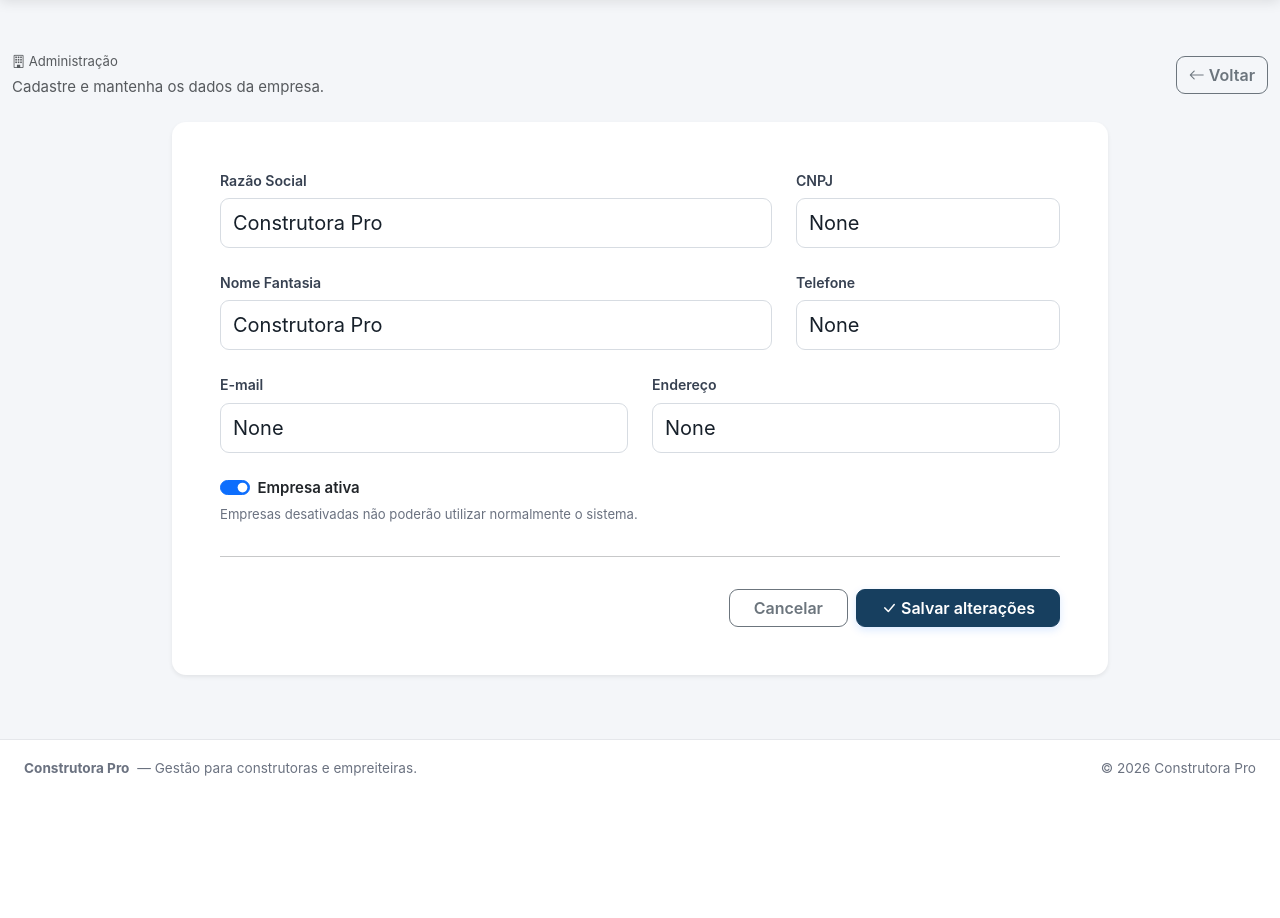
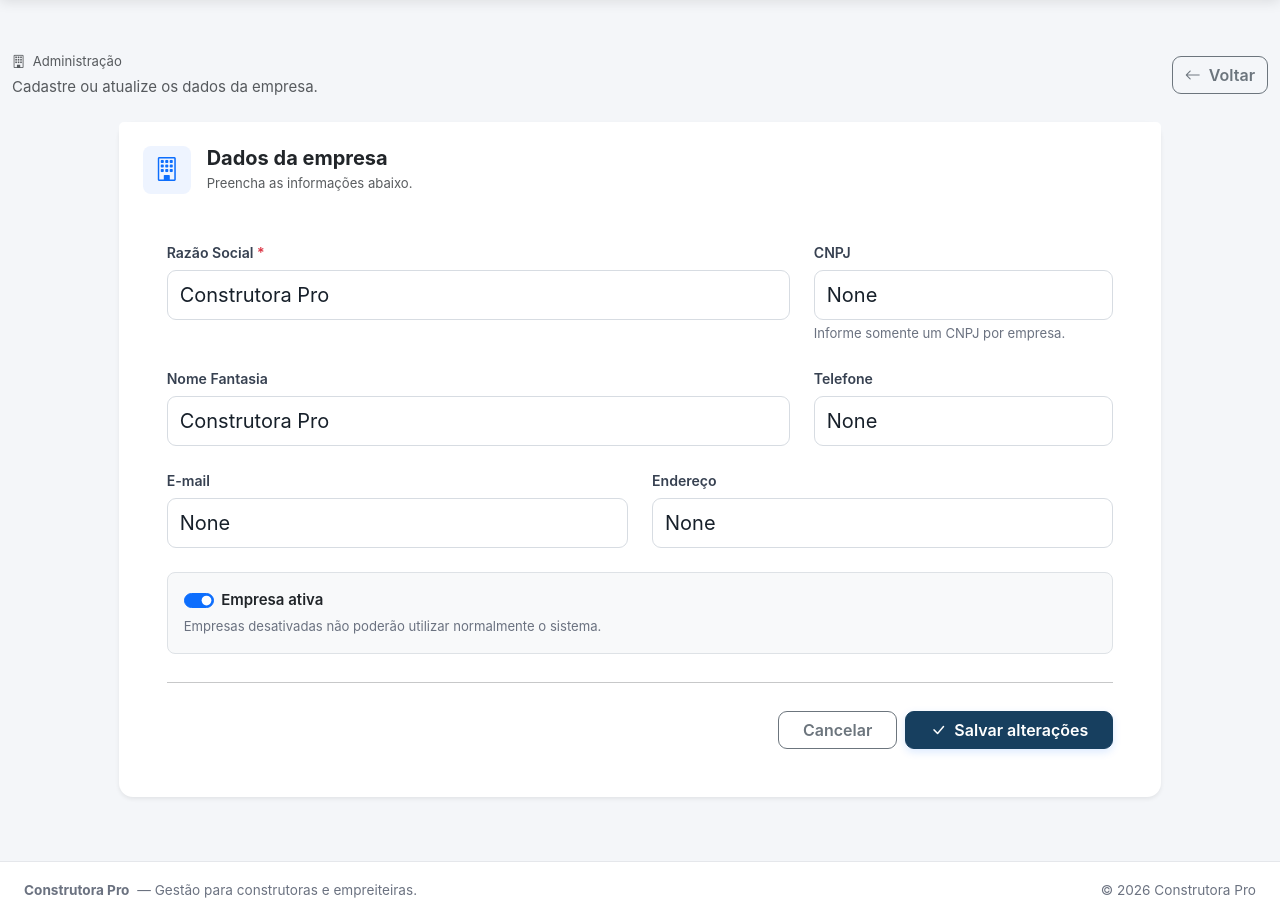
Before and after one commit to webert12/sistema-empreiteiras, a Flask app: template templates/empresa_form.html in a window 1280 px wide. Shown: the part 68-986 px from the top of the page. Before the commit the page ends 844 px from the top, so only its background shows below. Run offline with Flask 3, Linux system fonts and the light colour scheme; the template is opened without the code that fills it: values that come from a table or form of the project are taken from there, others are empty; data comes from the database, SQL or seed files in the repository.

Commit message:
Update empresa_form.html

```diff
--- a/templates/empresa_form.html
+++ b/templates/empresa_form.html
@@ -1,145 +1,232 @@
 {% extends "base.html" %}
 
-{% block title %}{{ titulo }} - Construtora Pro{% endblock %}
+{% block title %}
+    {{ titulo }} - Construtora Pro
+{% endblock %}
 
 {% block content %}
 
 <div class="container-fluid py-4">
 
+    <!-- CABEÇALHO -->
     <div class="d-flex flex-wrap justify-content-between align-items-center gap-3 mb-4">
 
         <div>
             <div class="text-muted small mb-1">
-                <i class="bi bi-building"></i> Administração
+                <i class="bi bi-building me-1"></i>
+                Administração
             </div>
 
-            <h2 class="fw-bold mb-1">
+            <h1 class="h3 fw-bold mb-1">
                 {{ titulo }}
-            </h2>
+            </h1>
 
             <p class="text-muted mb-0">
-                Cadastre e mantenha os dados da empresa.
+                Cadastre ou atualize os dados da empresa.
             </p>
         </div>
 
-        <a href="{{ url_for('admin') }}" class="btn btn-outline-secondary">
-            <i class="bi bi-arrow-left"></i>
+        <a
+            href="{{ url_for('admin_dashboard') }}"
+            class="btn btn-outline-secondary"
+        >
+            <i class="bi bi-arrow-left me-1"></i>
             Voltar
         </a>
 
     </div>
 
 
+    <!-- FORMULÁRIO -->
     <div class="row justify-content-center">
 
-        <div class="col-xl-9 col-lg-10">
+        <div class="col-12 col-xl-10">
 
             <div class="card border-0 shadow-sm">
 
+                <div class="card-header bg-white border-0 p-4 pb-0">
+
+                    <div class="d-flex align-items-center gap-3">
+
+                        <div
+                            class="d-flex align-items-center justify-content-center rounded-3"
+                            style="
+                                width:48px;
+                                height:48px;
+                                background:#eef4ff;
+                                color:#0d6efd;
+                            "
+                        >
+                            <i class="bi bi-building fs-4"></i>
+                        </div>
+
+                        <div>
+
+                            <h2 class="h5 fw-bold mb-1">
+                                Dados da empresa
+                            </h2>
+
+                            <p class="text-muted small mb-0">
+                                Preencha as informações abaixo.
+                            </p>
+
+                        </div>
+
+                    </div>
+
+                </div>
+
+
                 <div class="card-body p-4 p-lg-5">
 
-                    <form method="POST">
+                    <form
+                        method="POST"
+                        autocomplete="off"
+                    >
 
                         <div class="row g-4">
 
-                            <div class="col-md-8">
+                            <!-- RAZÃO SOCIAL -->
+                            <div class="col-12 col-lg-8">
 
-                                <label class="form-label fw-semibold">
+                                <label
+                                    for="razao_social"
+                                    class="form-label fw-semibold"
+                                >
                                     Razão Social
+                                    <span class="text-danger">*</span>
                                 </label>
 
                                 <input
                                     type="text"
+                                    id="razao_social"
                                     name="razao_social"
                                     class="form-control form-control-lg"
                                     value="{{ empresa.razao_social if empresa else '' }}"
                                     placeholder="Ex.: Construtora Silva Ltda."
+                                    maxlength="255"
                                     required
                                 >
 
                             </div>
 
 
-                            <div class="col-md-4">
+                            <!-- CNPJ -->
+                            <div class="col-12 col-lg-4">
 
-                                <label class="form-label fw-semibold">
+                                <label
+                                    for="cnpj"
+                                    class="form-label fw-semibold"
+                                >
                                     CNPJ
                                 </label>
 
                                 <input
                                     type="text"
+                                    id="cnpj"
                                     name="cnpj"
                                     class="form-control form-control-lg"
                                     value="{{ empresa.cnpj if empresa else '' }}"
                                     placeholder="00.000.000/0001-00"
+                                    maxlength="18"
+                                    inputmode="numeric"
+                                >
+
+                                <div class="form-text">
+                                    Informe somente um CNPJ por empresa.
+                                </div>
+
+                            </div>
+
+
+                            <!-- NOME FANTASIA -->
+                            <div class="col-12 col-lg-8">
+
+                                <label
+                                    for="nome_fantasia"
+                                    class="form-label fw-semibold"
+                                >
+                                    Nome Fantasia
+                                </label>
+
+                                <input
+                                    type="text"
+                                    id="nome_fantasia"
+                                    name="nome_fantasia"
+                                    class="form-control form-control-lg"
+                                    value="{{ empresa.nome_fantasia if empresa else '' }}"
+                                    placeholder="Nome comercial da empresa"
+                                    maxlength="255"
                                 >
 
                             </div>
 
 
-                            <div class="col-md-8">
+                            <!-- TELEFONE -->
+                            <div class="col-12 col-lg-4">
 
-                                <label class="form-label fw-semibold">
-                                    Nome Fantasia
+                                <label
+                                    for="telefone"
+                                    class="form-label fw-semibold"
+                                >
+                                    Telefone
                                 </label>
 
                                 <input
                                     type="text"
-                                    name="nome_fantasia"
+                                    id="telefone"
+                                    name="telefone"
                                     class="form-control form-control-lg"
-                                    value="{{ empresa.nome_fantasia if empresa else '' }}"
-                                    placeholder="Nome comercial da empresa"
+                                    value="{{ empresa.telefone if empresa else '' }}"
+                                    placeholder="(00) 00000-0000"
+                                    maxlength="50"
+                                    inputmode="tel"
                                 >
 
                             </div>
 
 
-                            <div class="col-md-4">
+                            <!-- E-MAIL -->
+                            <div class="col-12 col-lg-6">
 
-                                <label class="form-label fw-semibold">
-                                    Telefone
+                                <label
+                                    for="email"
+                                    class="form-label fw-semibold"
+                                >
+                                    E-mail
                                 </label>
 
                                 <input
-                                    type="text"
-                                    name="telefone"
+                                    type="email"
+                                    id="email"
+                                    name="email"
                                     class="form-control form-control-lg"
-                                    value="{{ empresa.telefone if empresa else '' }}"
-                                    placeholder="(00) 00000-0000"
+                                    value="{{ empresa.email if empresa else '' }}"
+                                    placeholder="empresa@email.com"
+                                    maxlength="255"
                                 >
 
                             </div>
 
 
-                            <div class="col-md-6">
+                            <!-- ENDEREÇO -->
+                            <div class="col-12 col-lg-6">
 
-                                <label class="form-label fw-semibold">
-                                    E-mail
-                                </label>
-
-                                <input
-                                    type="email"
-                                    name="email"
-                                    class="form-control form-control-lg"
-                                    value="{{ empresa.email if empresa else '' }}"
-                                    placeholder="empresa@email.com"
+                                <label
+                                    for="endereco"
+                                    class="form-label fw-semibold"
                                 >
-
-                            </div>
-
-
-                            <div class="col-md-6">
-
-                                <label class="form-label fw-semibold">
                                     Endereço
                                 </label>
 
                                 <input
                                     type="text"
+                                    id="endereco"
                                     name="endereco"
                                     class="form-control form-control-lg"
                                     value="{{ empresa.endereco if empresa else '' }}"
                                     placeholder="Rua, número, cidade..."
+                                    maxlength="500"
                                 >
 
                             </div>
@@ -147,26 +234,38 @@
 
                             {% if empresa %}
 
+                            <!-- STATUS -->
                             <div class="col-12">
+
+                                <div class="p-3 rounded-3 border bg-light">
 
                                     <div class="form-check form-switch">
 
                                         <input
                                             class="form-check-input"
                                             type="checkbox"
+                                            role="switch"
                                             name="ativo"
                                             id="ativo"
-                                        {% if empresa.ativo %}checked{% endif %}
+                                            {% if empresa.ativo %}
+                                                checked
+                                            {% endif %}
                                         >
 
-                                    <label class="form-check-label fw-semibold" for="ativo">
+                                        <label
+                                            class="form-check-label fw-semibold"
+                                            for="ativo"
+                                        >
                                             Empresa ativa
                                         </label>
 
                                     </div>
 
-                                <div class="form-text">
-                                    Empresas desativadas não poderão utilizar normalmente o sistema.
+                                    <div class="form-text mt-1">
+                                        Empresas desativadas não poderão
+                                        utilizar normalmente o sistema.
+                                    </div>
+
                                 </div>
 
                             </div>
@@ -174,17 +273,19 @@
                             {% endif %}
 
 
+                            <!-- SEPARADOR -->
                             <div class="col-12">
-
-                                <hr class="my-2">
-
+                                <hr class="my-1">
                             </div>
 
 
-                            <div class="col-12 d-flex flex-wrap gap-2 justify-content-end">
+                            <!-- AÇÕES -->
+                            <div class="col-12">
+
+                                <div class="d-flex flex-wrap justify-content-end gap-2">
 
                                     <a
-                                    href="{{ url_for('admin') }}"
+                                        href="{{ url_for('admin_dashboard') }}"
                                         class="btn btn-outline-secondary px-4"
                                     >
                                         Cancelar
@@ -194,7 +295,8 @@
                                         type="submit"
                                         class="btn btn-primary px-4"
                                     >
-                                    <i class="bi bi-check-lg"></i>
+
+                                        <i class="bi bi-check-lg me-1"></i>
 
                                         {% if empresa %}
                                             Salvar alterações
@@ -203,6 +305,8 @@
                                         {% endif %}
 
                                     </button>
+
+                                </div>
 
                             </div>
 
```
Lines whose indentation alone changed are shown as unchanged.
